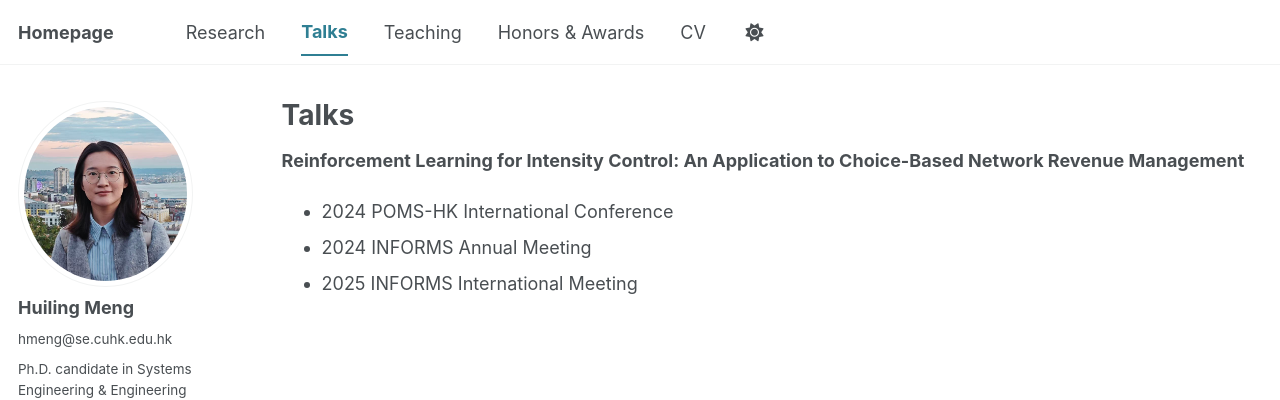
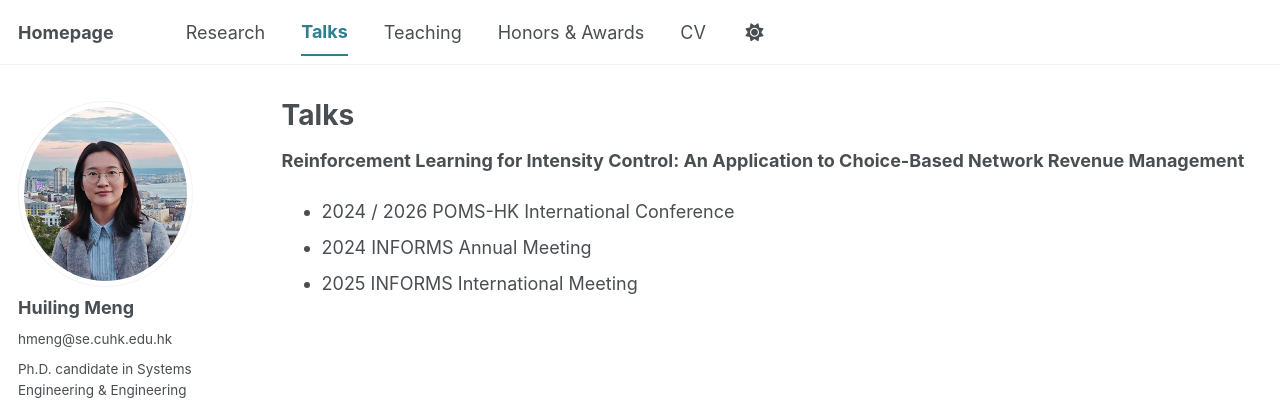
Before and after one commit to huilingmeng/huilingmeng.github.io, a Jekyll site: the page built from _pages/talks.md, in a window 1280 px wide. Shown: the top 400 px of the page. Built offline with Jekyll 4.4.1, drawn with Linux system fonts in a browser that asks for light colours; some web fonts are replaced; a script bundle is joined from its source files by our own code; library files that are not in the unit come from our copies.

Commit message:
Update conference dates in talks.md

```diff
--- a/_pages/talks.md
+++ b/_pages/talks.md
@@ -8,6 +8,6 @@ author_profile: true
 
 **Reinforcement Learning for Intensity Control: An Application to Choice-Based Network Revenue Management**
 
-- 2024 POMS-HK International Conference
+- 2024 / 2026 POMS-HK International Conference
 - 2024 INFORMS Annual Meeting
 - 2025 INFORMS International Meeting
```
